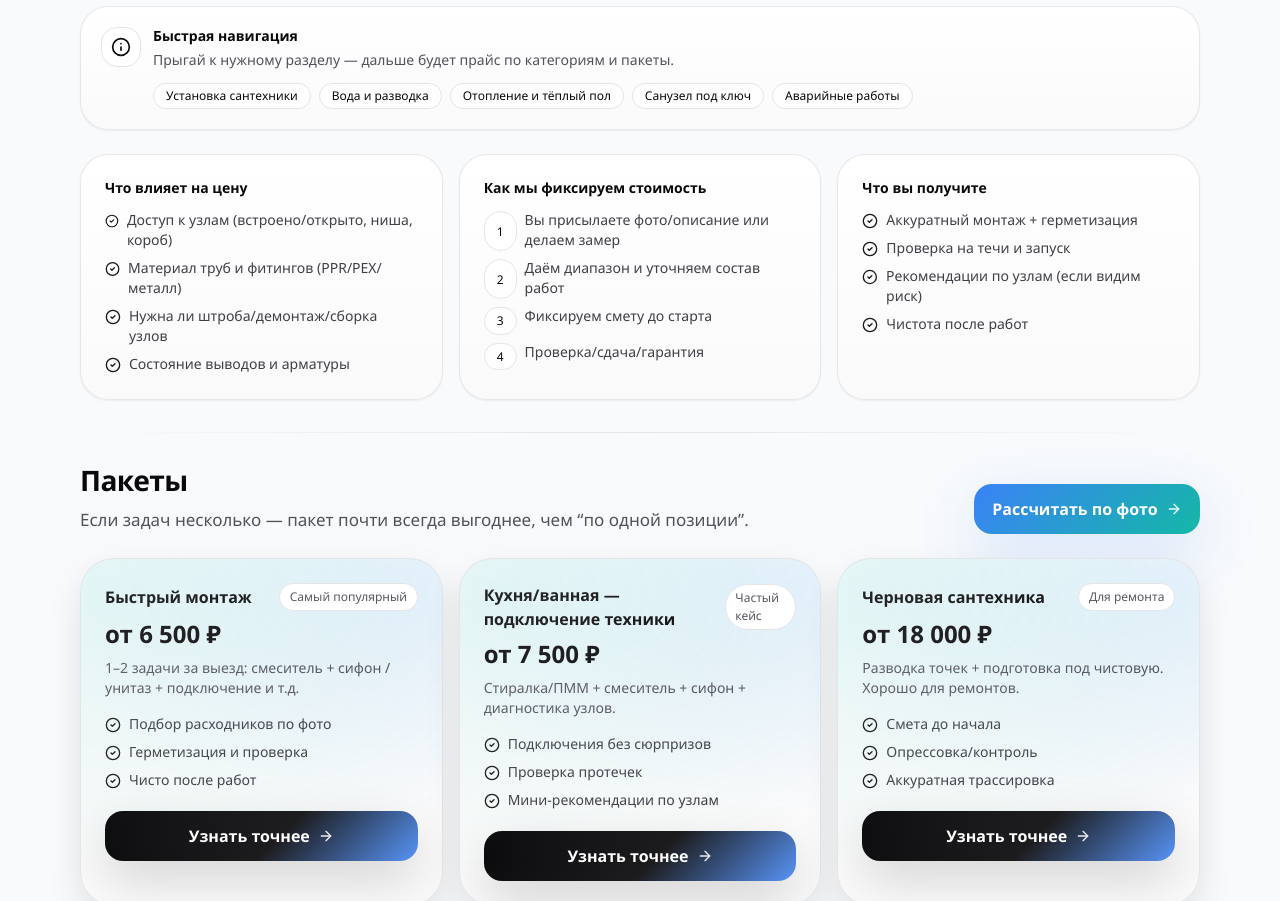
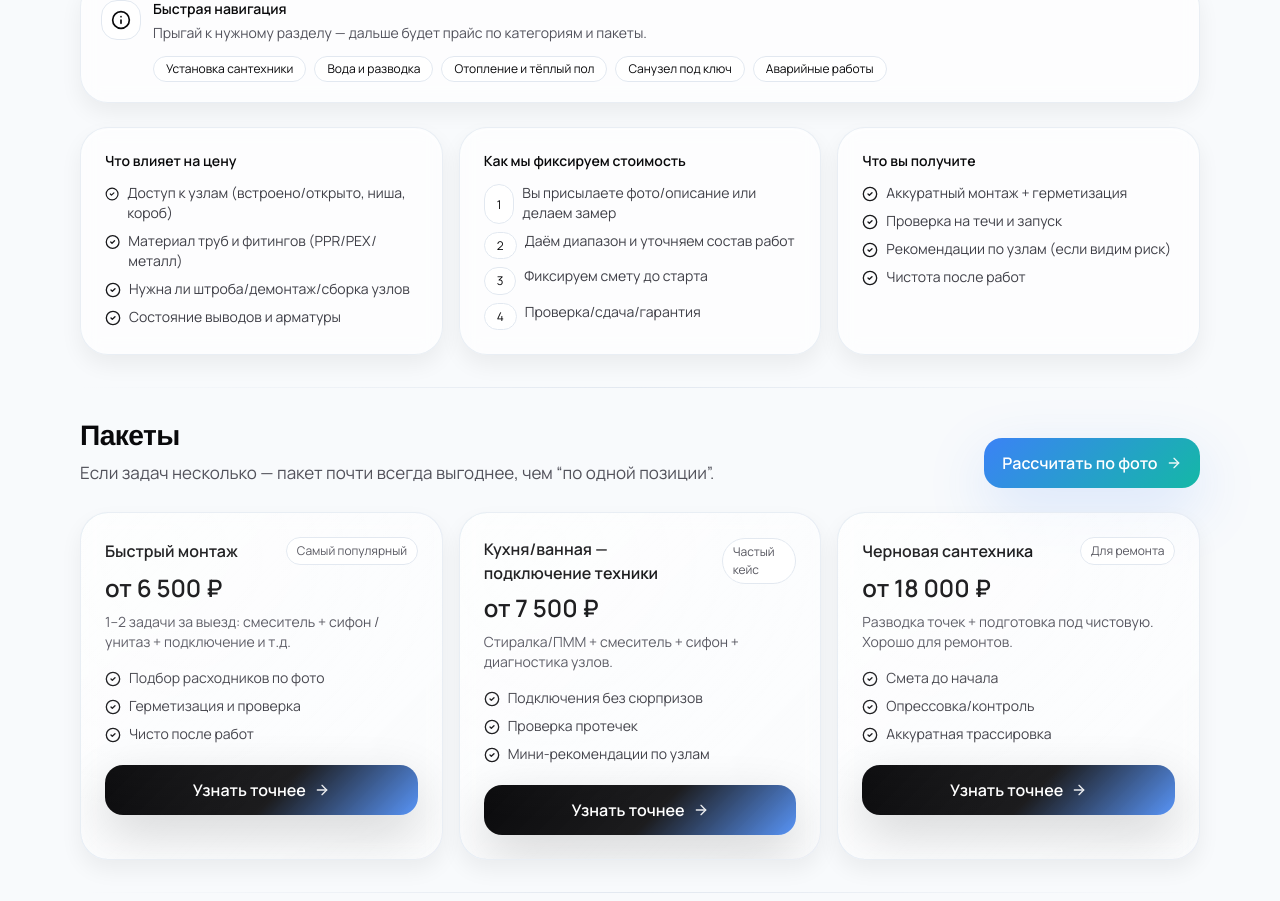
Before and after one commit to pandangun/nicorgroup-site, a Next.js app: page /prices in a window 1280 px wide. Shown: the part 333-1234 px from the top of the page. Built offline with nearby package versions, Linux system fonts and the light colour scheme.

Commit message:
dfmvkfdmvkdmfv

```diff
--- a/src/app/globals.css
+++ b/src/app/globals.css
@@ -599,3 +599,162 @@ img { max-width: 100%; height: auto; }
   50% { background-position: 100% 50%; }
   100% { background-position: 0% 50%; }
 }
+
+/* ===================== Premium base typography ===================== */
+:root{
+  --font-sans: ui-sans-serif, system-ui, -apple-system, Segoe UI, Roboto, Arial;
+  --font-display: ui-sans-serif, system-ui;
+
+  /* nicer shadows */
+  --shadow-soft: 0 10px 30px rgba(0,0,0,.08);
+  --shadow-sm: 0 10px 22px rgba(0,0,0,.06);
+
+  /* border helper */
+  --border: 226 232 240;
+  --bg: 248 250 252;
+  --panel: 255 255 255;
+}
+
+body{
+  font-family: var(--font-sans);
+}
+
+.nicor-h2, .nicor-title{
+  font-family: var(--font-display);
+  letter-spacing: -0.02em;
+}
+
+/* ===================== Page premium background ===================== */
+.nicor-page{
+  background:
+    radial-gradient(1000px 520px at 18% 10%, rgba(20,184,166,.14), transparent 60%),
+    radial-gradient(900px 520px at 88% 18%, rgba(59,130,246,.12), transparent 60%),
+    linear-gradient(180deg, rgba(248,250,252,1), rgba(245,247,252,1));
+  position: relative;
+}
+
+/* tech grid overlay */
+.nicor-page::before{
+  content:"";
+  position:absolute; inset:0;
+  pointer-events:none;
+  opacity:.18;
+  background-image:
+    linear-gradient(to right, rgba(15,23,42,.10) 1px, transparent 1px),
+    linear-gradient(to bottom, rgba(15,23,42,.10) 1px, transparent 1px),
+    linear-gradient(to right, rgba(15,23,42,.14) 1px, transparent 1px),
+    linear-gradient(to bottom, rgba(15,23,42,.14) 1px, transparent 1px);
+  background-size: 18px 18px, 18px 18px, 90px 90px, 90px 90px;
+  mask-image: radial-gradient(900px 520px at 50% 18%, black 55%, transparent 80%);
+  -webkit-mask-image: radial-gradient(900px 520px at 50% 18%, black 55%, transparent 80%);
+}
+
+/* section helper */
+.nicor-section{
+  border-top: 1px solid rgba(226,232,240,.7);
+}
+
+/* ===================== Premium panels/cards ===================== */
+.nicor-panel-premium{
+  position: relative;
+  border-radius: 32px;
+  padding: 26px;
+  background:
+    linear-gradient(135deg, rgba(255,255,255,.72), rgba(255,255,255,.45));
+  border: 1px solid rgba(226,232,240,.75);
+  box-shadow: var(--shadow-soft);
+  backdrop-filter: blur(12px);
+}
+.nicor-panel-premium::before{
+  content:"";
+  position:absolute; inset:0;
+  border-radius: 32px;
+  background:
+    radial-gradient(700px 320px at 12% 12%, rgba(20,184,166,.12), transparent 55%),
+    radial-gradient(700px 320px at 92% 18%, rgba(59,130,246,.10), transparent 55%);
+  opacity:.95;
+  pointer-events:none;
+}
+
+.nicor-card-premium{
+  position: relative;
+  border-radius: 28px;
+  border: 1px solid rgba(226,232,240,.75);
+  background: linear-gradient(135deg, rgba(255,255,255,.72), rgba(255,255,255,.42));
+  box-shadow: var(--shadow-sm);
+  backdrop-filter: blur(10px);
+  transition: transform .18s ease, box-shadow .18s ease;
+}
+.nicor-card-premium::before{
+  content:"";
+  position:absolute; inset:-1px;
+  border-radius: 28px;
+  background: linear-gradient(120deg, rgba(20,184,166,.22), rgba(59,130,246,.18), rgba(236,72,153,.12));
+  opacity:.55;
+  pointer-events:none;
+  mask:
+    linear-gradient(#000 0 0) content-box,
+    linear-gradient(#000 0 0);
+  -webkit-mask:
+    linear-gradient(#000 0 0) content-box,
+    linear-gradient(#000 0 0);
+  padding: 1px;
+  -webkit-mask-composite: xor;
+  mask-composite: exclude;
+}
+.nicor-card-premium:hover{
+  transform: translateY(-2px);
+  box-shadow: 0 18px 46px rgba(0,0,0,.10);
+}
+
+.nicor-card-soft{
+  border-radius: 28px;
+  border: 1px solid rgba(226,232,240,.75);
+  background: rgba(255,255,255,.65);
+  box-shadow: var(--shadow-sm);
+  backdrop-filter: blur(10px);
+}
+
+/* CTA premium block */
+.nicor-cta-premium{
+  border-radius: 34px;
+  border: 1px solid rgba(226,232,240,.75);
+  background:
+    radial-gradient(900px 420px at 12% 18%, rgba(20,184,166,.18), transparent 55%),
+    radial-gradient(900px 420px at 92% 22%, rgba(59,130,246,.16), transparent 55%),
+    linear-gradient(135deg, rgba(255,255,255,.75), rgba(255,255,255,.40));
+  box-shadow: 0 18px 60px rgba(0,0,0,.10);
+  backdrop-filter: blur(12px);
+}
+
+/* buttons: keep your existing, but add subtle variant */
+.nicor-btn-subtle{
+  display:inline-flex;
+  align-items:center;
+  gap:.5rem;
+  padding: .78rem 1.05rem;
+  border-radius: 999px;
+  border: 1px solid rgba(226,232,240,.85);
+  background: rgba(255,255,255,.55);
+  box-shadow: var(--shadow-sm);
+  backdrop-filter: blur(10px);
+  transition: transform .15s ease, box-shadow .15s ease;
+}
+.nicor-btn-subtle:hover{
+  transform: translateY(-1px);
+  box-shadow: 0 16px 40px rgba(0,0,0,.10);
+}
+
+/* small skeleton area placeholder */
+.nicor-skeleton{
+  border-radius: 22px;
+  border: 1px solid rgba(226,232,240,.75);
+  background:
+    linear-gradient(90deg, rgba(255,255,255,.35), rgba(255,255,255,.60), rgba(255,255,255,.35));
+  background-size: 200% 100%;
+  animation: nicorSkeleton 1.2s ease-in-out infinite;
+}
+@keyframes nicorSkeleton{
+  0%{ background-position: 0% 0; }
+  100%{ background-position: 200% 0; }
+}
--- a/src/app/layout.tsx
+++ b/src/app/layout.tsx
@@ -2,6 +2,22 @@ import "./globals.css";
 import type { Metadata, Viewport } from "next";
 import Link from "next/link";
 import { Header } from "@/components/layout/Header";
+import { Manrope, Space_Grotesk } from "next/font/google";
+
+/** Fonts -> CSS variables used in globals.css:
+ *  --font-sans, --font-display
+ */
+const fontSans = Manrope({
+  subsets: ["cyrillic", "latin"],
+  variable: "--font-sans",
+  display: "swap",
+});
+
+const fontDisplay = Space_Grotesk({
+  subsets: ["latin"],
+  variable: "--font-display",
+  display: "swap",
+});
 
 export const metadata: Metadata = {
   metadataBase: new URL("https://nicorgroup-site.vercel.app"),
@@ -39,7 +55,16 @@ export default function RootLayout({ children }: { children: React.ReactNode })
   const year = new Date().getFullYear();
 
   return (
-    <html lang="ru" className="scroll-smooth" suppressHydrationWarning>
+    <html
+      lang="ru"
+      className={[
+        "scroll-smooth",
+        "antialiased",
+        fontSans.variable,
+        fontDisplay.variable,
+      ].join(" ")}
+      suppressHydrationWarning
+    >
       <body className="min-h-screen bg-[rgb(var(--bg))] text-[rgb(var(--text))] antialiased">
         {/* Sticky premium header (desktop nav + mobile burger lives inside Header) */}
         <Header />
@@ -115,7 +140,11 @@ export default function RootLayout({ children }: { children: React.ReactNode })
               <div className="text-sm">
                 <div className="font-semibold">Связь</div>
                 <div className="mt-2 grid gap-2 text-zinc-600">
-                  <a href="tel:+79920444258" className="hover:text-zinc-900" aria-label="Позвонить в НИКОР">
+                  <a
+                    href="tel:+79920444258"
+                    className="hover:text-zinc-900"
+                    aria-label="Позвонить в НИКОР"
+                  >
                     +7 (992) 044-42-58
                   </a>
                   <div>СПб и область</div>
```
Also changed, not shown: src/app/page.tsx (+97 -108 lines).
